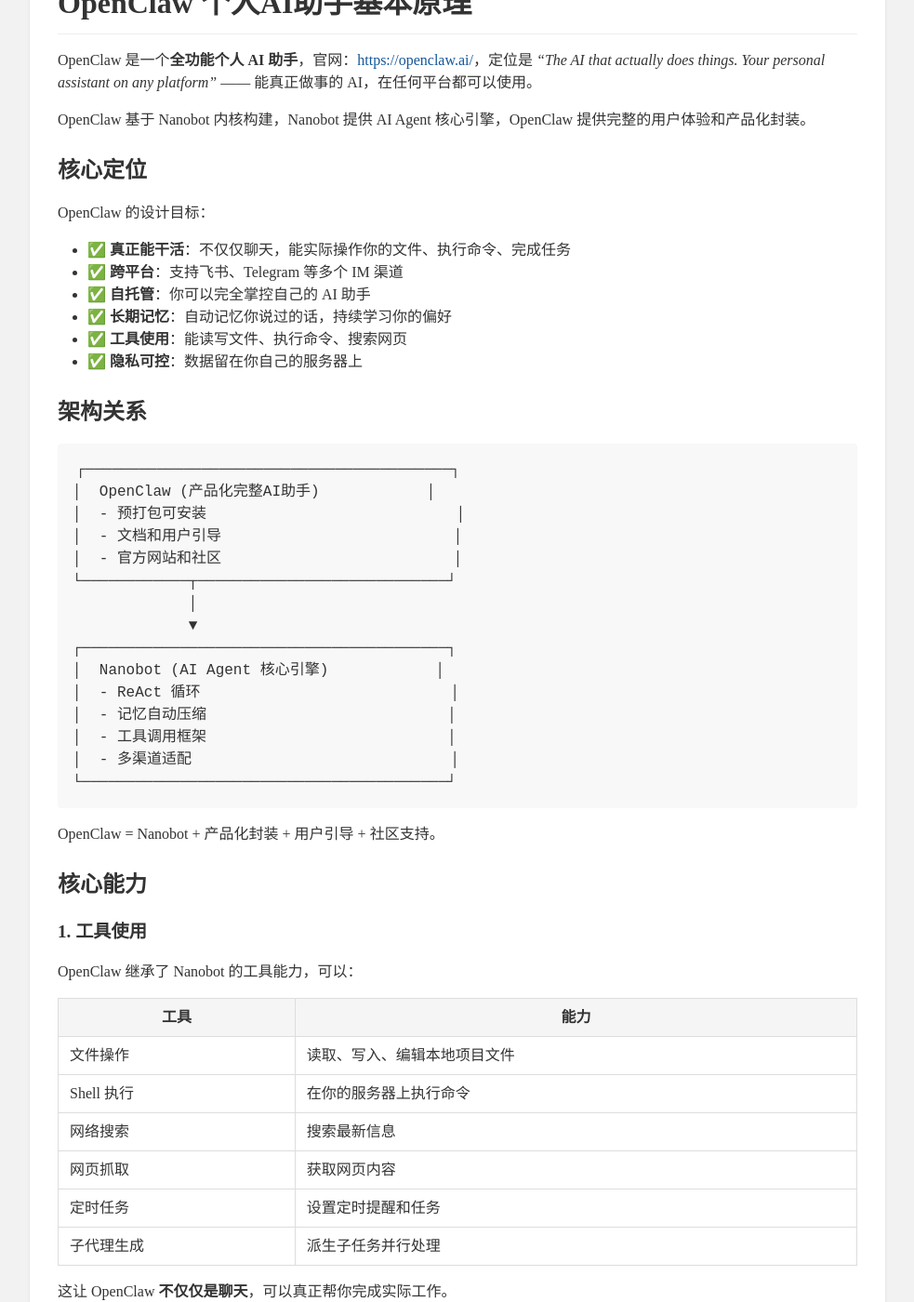
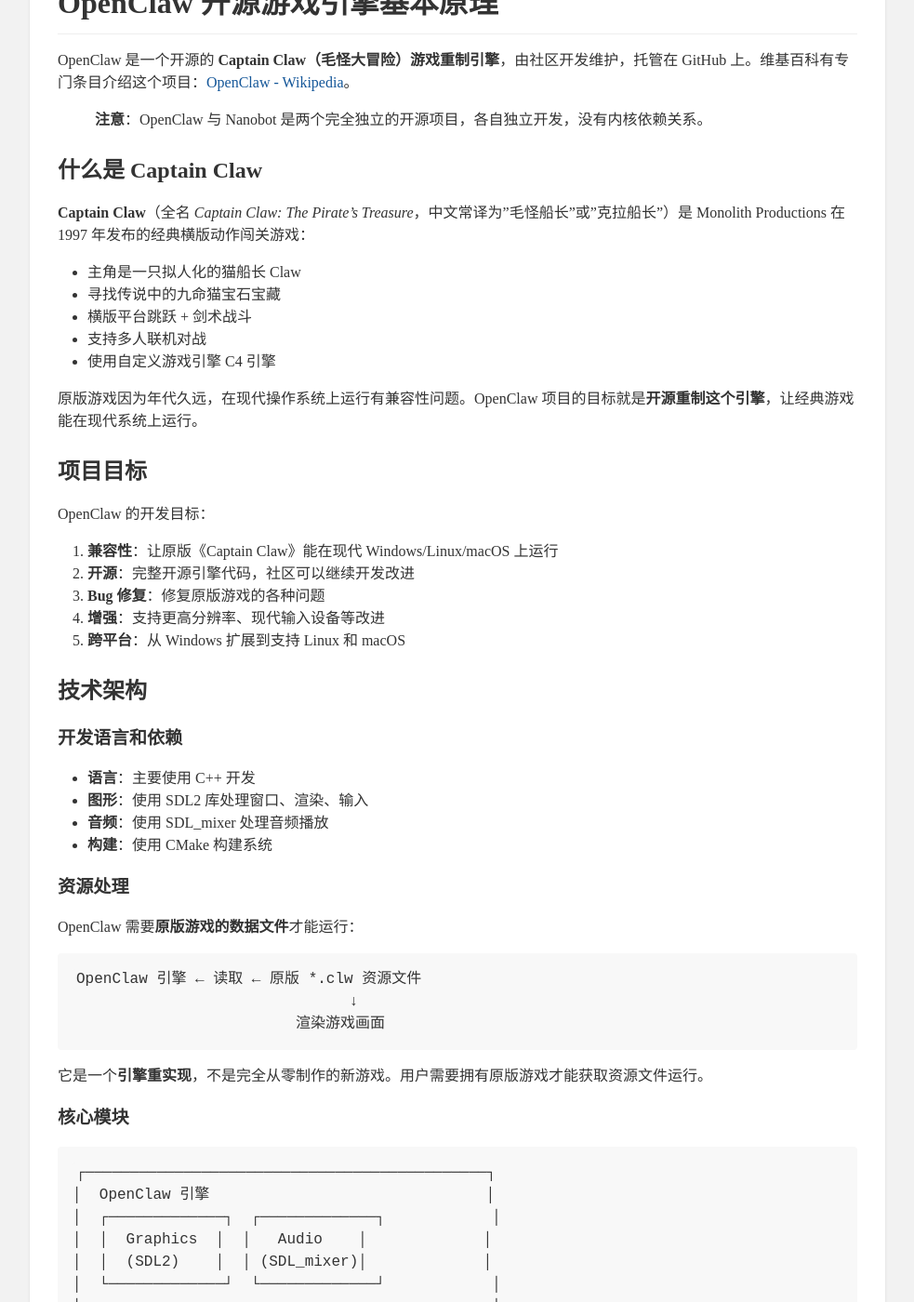
Before and after one commit to pinewall/pinewall.github.io, a Jekyll site: the page built from openclaw.md, in a window 1280 px wide and 1400 px high, scrolled down 280 px. Shown: the whole window at 93% size, without its empty margins (148-1131 px from the left). Built offline with Jekyll 4.4.1, drawn with Linux system fonts in a browser that asks for light colours; some of the changed text lies outside the part shown.

Commit message:
Correct OpenClaw: it's an open-source reimplementation of Captain Claw game engine, independent from Nanobot

````diff
--- a/openclaw.md
+++ b/openclaw.md
@@ -1,178 +1,173 @@
 ---
 layout: default
-title: OpenClaw 个人AI助手基本原理
+title: OpenClaw 开源游戏引擎基本原理
 ---
 
-# OpenClaw 个人AI助手基本原理
+# OpenClaw 开源游戏引擎基本原理
 
-OpenClaw 是一个**全功能个人 AI 助手**，官网：[https://openclaw.ai/](https://openclaw.ai/)，定位是 *"The AI that actually does things. Your personal assistant on any platform"* —— 能真正做事的 AI，在任何平台都可以使用。
+OpenClaw 是一个开源的 **Captain Claw（毛怪大冒险）游戏重制引擎**，由社区开发维护，托管在 GitHub 上。维基百科有专门条目介绍这个项目：[OpenClaw - Wikipedia](https://en.wikipedia.org/wiki/OpenClaw)。
 
-OpenClaw 基于 Nanobot 内核构建，Nanobot 提供 AI Agent 核心引擎，OpenClaw 提供完整的用户体验和产品化封装。
+> **注意**：OpenClaw 与 Nanobot 是两个完全独立的开源项目，各自独立开发，没有内核依赖关系。
 
-## 核心定位
+## 什么是 Captain Claw
 
-OpenClaw 的设计目标：
+**Captain Claw**（全名 *Captain Claw: The Pirate's Treasure*，中文常译为"毛怪船长"或"克拉船长"）是 Monolith Productions 在 1997 年发布的经典横版动作闯关游戏：
 
-- ✅ **真正能干活**：不仅仅聊天，能实际操作你的文件、执行命令、完成任务
-- ✅ **跨平台**：支持飞书、Telegram 等多个 IM 渠道
-- ✅ **自托管**：你可以完全掌控自己的 AI 助手
-- ✅ **长期记忆**：自动记忆你说过的话，持续学习你的偏好
-- ✅ **工具使用**：能读写文件、执行命令、搜索网页
-- ✅ **隐私可控**：数据留在你自己的服务器上
+- 主角是一只拟人化的猫船长 Claw
+- 寻找传说中的九命猫宝石宝藏
+- 横版平台跳跃 + 剑术战斗
+- 支持多人联机对战
+- 使用自定义游戏引擎 C4 引擎
 
-## 架构关系
+原版游戏因为年代久远，在现代操作系统上运行有兼容性问题。OpenClaw 项目的目标就是**开源重制这个引擎**，让经典游戏能在现代系统上运行。
+
+## 项目目标
+
+OpenClaw 的开发目标：
+
+1. **兼容性**：让原版《Captain Claw》能在现代 Windows/Linux/macOS 上运行
+2. **开源**：完整开源引擎代码，社区可以继续开发改进
+3. **Bug 修复**：修复原版游戏的各种问题
+4. **增强**：支持更高分辨率、现代输入设备等改进
+5. **跨平台**：从 Windows 扩展到支持 Linux 和 macOS
+
+## 技术架构
+
+### 开发语言和依赖
+
+- **语言**：主要使用 C++ 开发
+- **图形**：使用 SDL2 库处理窗口、渲染、输入
+- **音频**：使用 SDL_mixer 处理音频播放
+- **构建**：使用 CMake 构建系统
+
+### 资源处理
+
+OpenClaw 需要**原版游戏的数据文件**才能运行：
 
 ```
-┌─────────────────────────────────────────┐
-│  OpenClaw (产品化完整AI助手)            │
-│  - 预打包可安装                            │
-│  - 文档和用户引导                          │
-│  - 官方网站和社区                          │
-└────────────┬────────────────────────────┘
-             │
-             ▼
-┌─────────────────────────────────────────┐
-│  Nanobot (AI Agent 核心引擎)            │
-│  - ReAct 循环                            │
-│  - 记忆自动压缩                           │
-│  - 工具调用框架                           │
-│  - 多渠道适配                             │
-└─────────────────────────────────────────┘
+OpenClaw 引擎 ← 读取 ← 原版 *.clw 资源文件
+                               ↓
+                         渲染游戏画面
 ```
 
-OpenClaw = Nanobot + 产品化封装 + 用户引导 + 社区支持。
+它是一个**引擎重实现**，不是完全从零制作的新游戏。用户需要拥有原版游戏才能获取资源文件运行。
 
-## 核心能力
+### 核心模块
 
-### 1. 工具使用
-
-OpenClaw 继承了 Nanobot 的工具能力，可以：
-
-| 工具 | 能力 |
-|------|------|
-| 文件操作 | 读取、写入、编辑本地项目文件 |
-| Shell 执行 | 在你的服务器上执行命令 |
-| 网络搜索 | 搜索最新信息 |
-| 网页抓取 | 获取网页内容 |
-| 定时任务 | 设置定时提醒和任务 |
-| 子代理生成 | 派生子任务并行处理 |
-
-这让 OpenClaw **不仅仅是聊天**，可以真正帮你完成实际工作。
-
-### 2. 长期记忆系统
-
-OpenClaw 使用 Nanobot 的两层记忆架构：
-
-- **长期记忆 MEMORY.md**：存储你的偏好、项目上下文、关键决策
-- **历史日志 HISTORY.md**：按时间线记录对话摘要，可搜索
-
-当对话太长时，**自动压缩**旧对话：
-1. 调用 LLM 提炼关键信息更新长期记忆
-2. 摘要写入历史日志
-3. 只有最近未压缩的对话放在上下文窗口
-4. 长期记忆注入到 system prompt，LLM 总能看到
-
-这样即使对话几个月，也不会超出上下文窗口限制。
-
-### 3. 多渠道支持
-
-OpenClaw 可以连接到你日常使用的即时通讯软件：
-
-- **飞书**：企业/团队常用
-- **Telegram**：海外用户常用
-- **本地 CLI**：开发调试
-
-你不需要打开新的 App 或网站，在你已经在使用的 IM 中就能使用 AI 助手。
-
-### 4. 多 LLM 提供商支持
-
-支持几乎所有主流 LLM 提供商：
-
-- Anthropic Claude
-- OpenAI GPT
-- OpenRouter（聚合 30+ 模型）
-- 本地 Ollama
-- DeepSeek
-- 通义千问
-- 文心一言
-- ... 等等 30+ 提供商
-
-你可以自由切换模型，选择性价比最高的。
-
-## 部署方式
-
-OpenClaw 设计为**自托管**：
-
-1. **你自己的服务器**上运行
-2. **你自己保管** API 密钥
-3. **数据存在你这边**，对话不离开你的部署
-4. 适合注重隐私的用户
-
-部署步骤：
-```bash
-# 安装
-pip install openclaw
-
-# 初始化
-openclaw onboard
-
-# 配置 API 密钥和渠道
-# ~/.openclaw/config.yaml
-
-# 启动
-openclaw gateway
+```
+┌─────────────────────────────────────────────┐
+│  OpenClaw 引擎                               │
+│  ┌─────────────┐  ┌─────────────┐            │
+│  │  Graphics  │  │   Audio    │             │
+│  │  (SDL2)    │  │ (SDL_mixer)│             │
+│  └─────────────┘  └─────────────┘            │
+│  ┌─────────────┐  ┌─────────────┐            │
+│  │   Input    │  │   Physics   │             │
+│  │  (SDL2)    │  │  碰撞检测   │             │
+│  └─────────────┘  └─────────────┘            │
+│  ┌─────────────┐  ┌─────────────┐            │
+│  │  Level     │  │   Script    │             │
+│  │  Loading   │  │  Execution  │             │
+│  └─────────────┘  └─────────────┘            │
+└─────────────────────────────────────────────┘
 ```
 
-启动后，OpenClaw 就会连接到你配置的 IM 渠道，你就可以开始对话了。
+## 开发历程
 
-## 使用场景
+- **2008 年**：项目启动，开始逆向工程原版 C4 引擎
+- **逐步实现**：一个功能一个功能地重写
+- **2010 年代**：基本可玩，支持主线游戏
+- **持续更新**：至今仍有社区维护更新
+- **跨平台**：陆续添加了 Linux 和 macOS 支持
 
-### 开发助手
-- 在你的项目目录运行，帮你阅读代码
-- 直接修改文件，执行测试命令
-- 记住项目上下文，持续开发
+## 基本原理
 
-### 个人知识管理
-- 记录你的想法和笔记
-- 记住你的偏好和习惯
-- 随着时间推移越来越懂你
+### 关卡加载
 
-### 自动化任务
-- 设置定时提醒
-- 定期运行脚本
-- 监控网站更新
+原版游戏将每个关卡存储在 `.clw` 文件中：
 
-### 远程控制
-- 通过 IM 远程控制你的服务器
-- 不用 SSH 也能执行命令
-- 随时随地管理
+1. OpenClaw 解析原始文件格式
+2. 提取图块（tileset）、精灵、碰撞数据
+3. 构建关卡网格
+4. 根据脚本放置敌人、道具、触发点
 
-## 设计特点
+### 游戏循环
 
-### 简单架构
-- Python 编写，代码量不大
-- 模块化清晰，易于理解
-- 便于二次开发和定制
+典型的游戏主循环：
 
-### 隐私优先
-- 完全自托管
-- 数据不往外传
-- 适合处理敏感信息
+```cpp
+while (running) {
+    handle_input();      // 处理键盘/鼠标输入
+    update_physics();    // 更新位置、碰撞检测
+    update_ai();         // 更新敌人AI行为
+    render();            // 渲染一帧
+    delay();             // 控制帧率
+}
+```
 
-### 渐进式
-- 从简单对话开始
-- 自动压缩成长记忆
-- 不用手动管理
+### 碰撞检测
 
-### 开放开源
-- 开源代码
-- 社区开发
-- 可以自由修改
+横版游戏常见的碰撞处理：
+
+- 瓦片网格碰撞
+- 精灵矩形碰撞
+- 玩家与敌人、子弹、道具的碰撞响应
+- 重力模拟和跳跃物理
+
+### 脚本系统
+
+原版游戏使用自定义脚本控制关卡事件：
+
+- 开门触发
+- 敌人出现
+- 对话播放
+- 分数奖励
+- 过关判定
+
+OpenClaw 重新实现了这个脚本虚拟机。
+
+## 运行方式
+
+```bash
+# 1. 克隆项目
+git clone https://github.com/pcederberg/openclaw.git
+cd openclaw
+
+# 2. 编译
+mkdir build && cd build
+cmake ..
+make
+
+# 3. 安装原版游戏数据
+# 将原版 Captain Claw 的数据文件复制到 OpenClaw 数据目录
+
+# 4. 运行
+./openclaw
+```
+
+## 现状和意义
+
+- **可玩状态**：目前主线游戏基本可以完整通关
+- **社区维护**：GitHub 上有活跃的开发社区
+- **历史意义**：保护经典老游戏不被遗忘
+- **学习价值**：学习游戏引擎开发的好案例
+- **文化贡献**：让 90 年代经典游戏能被新玩家体验到
+
+## 和其他项目的关系
+
+OpenClaw 和 Nanobot 是两个完全独立的开源项目：
+
+| 项目 | 领域 | 语言 | 目标 |
+|------|------|------|------|
+| **OpenClaw** | 游戏引擎仿真 | C++ | 重制 1997 年 Captain Claw 游戏 |
+| **Nanobot** | AI Agent | Python | AI 智能体引擎，提供工具调用和记忆 |
+
+两者互不依赖，分别开发。
 
 ## 总结
 
-OpenClaw 是一个**自托管个人 AI 助手产品**，基于 Nanobot AI Agent 内核，提供完整的跨平台 AI 助手体验。它强调"能真正做事"，通过工具使用和长期记忆，能够帮助用户完成实际工作，而不仅仅是闲聊。
+OpenClaw 是一个**经典游戏重制项目**，它通过逆向工程重新实现了 1997 年游戏《Captain Claw》的游戏引擎，使得这款经典横版动作游戏可以在现代操作系统上运行。项目完全开源，社区持续维护，是游戏保存（video game preservation）理念的一个典型例子。
 
-如果你想要一个完全掌控、能在你服务器上干活、有长期记忆的个人 AI 助手，OpenClaw 是一个很好的选择。
+项目仓库：[https://github.com/pcedberg/openclaw](https://github.com/pcedberg/openclaw)
 
-官网：[https://openclaw.ai/](https://openclaw.ai/)
+维基百科：[OpenClaw](https://en.wikipedia.org/wiki/OpenClaw)
````
